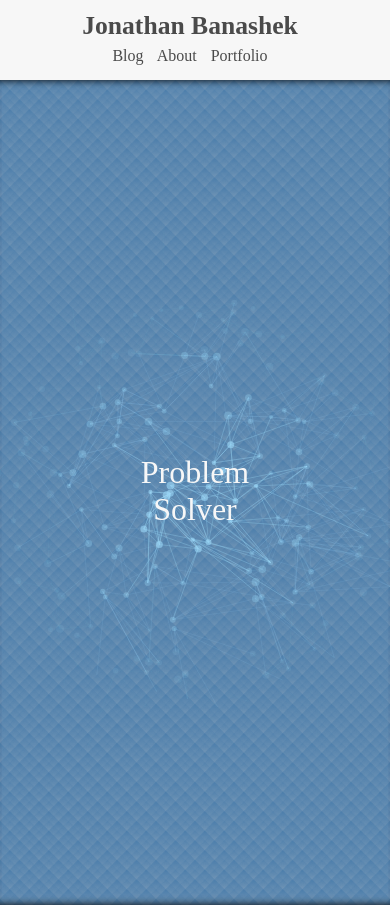
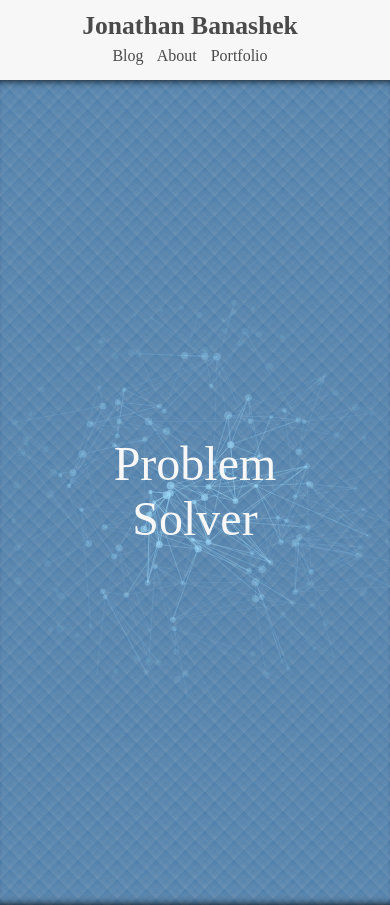
Before and after one commit to Banashek/banashek.github.io, a Jekyll site: the page built from index.html, in a window 390 px wide. Built offline with Jekyll 4.4.1, drawn with Linux system fonts in a browser that asks for light colours; some web fonts are replaced; Markdown is read by kramdown in place of the engine named in the settings.

Commit message:
Increasing text size for mobile home page

```diff
--- a/stylesheets/animated_background.css
+++ b/stylesheets/animated_background.css
@@ -41,7 +41,4 @@
 }
 
 @media (max-width: 767px) {
-	#hero-text {
-		font-size: 2em;
-	}
 }
```
